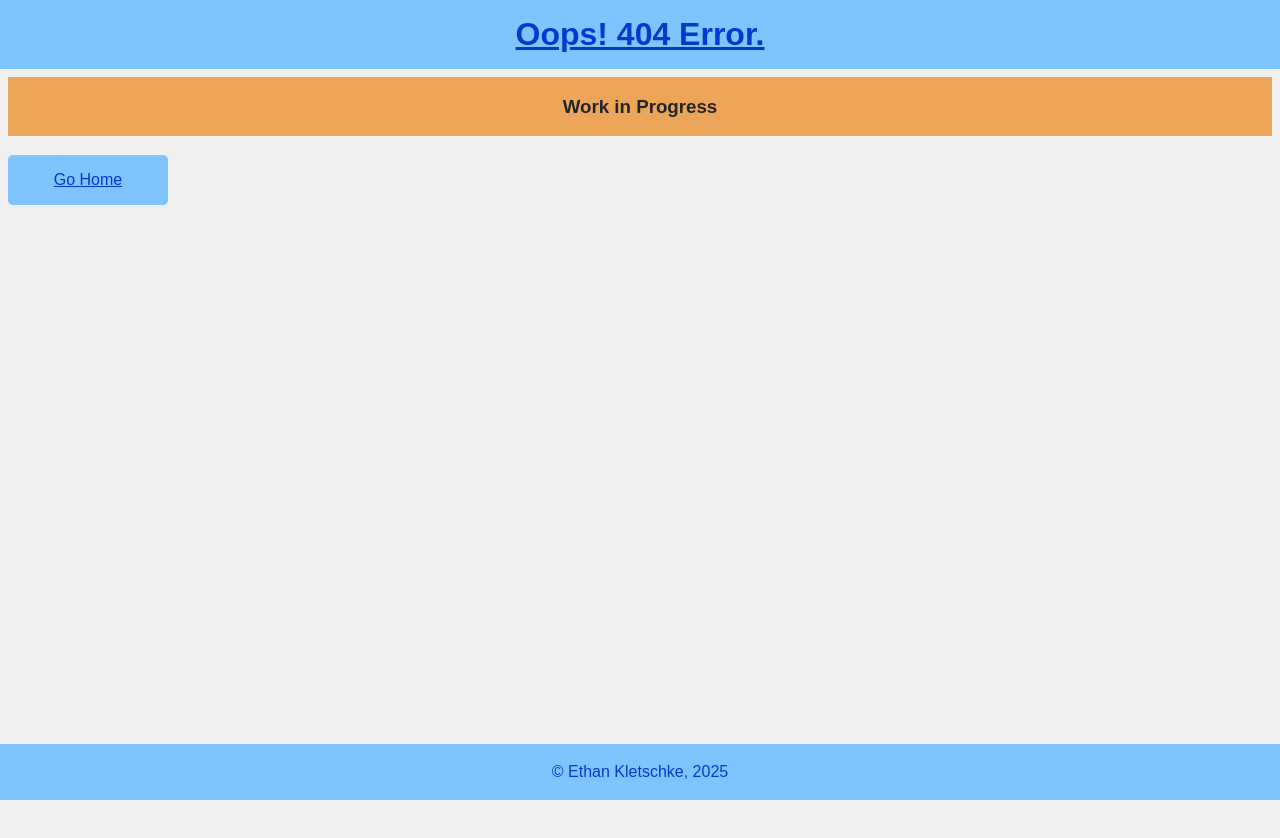
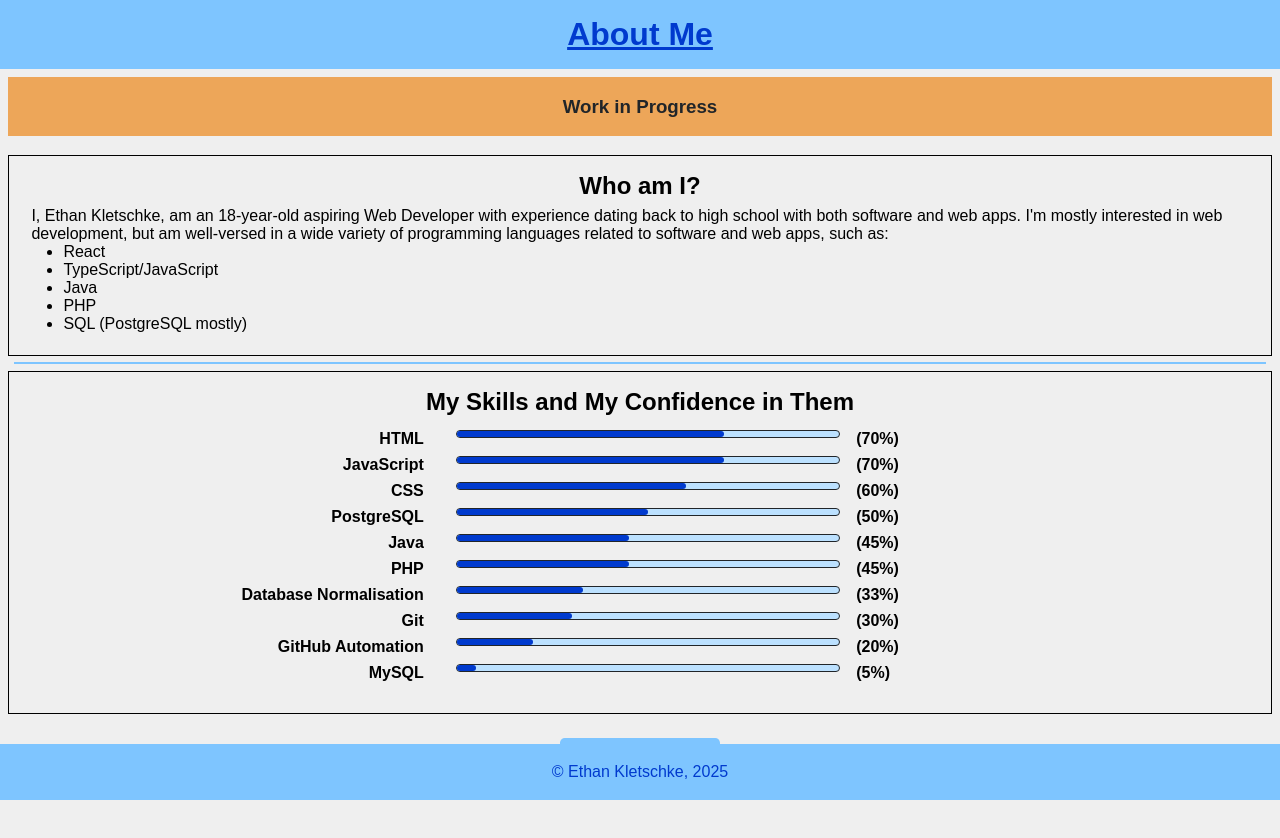
Before and after one commit to ethanKletschke/TSX-Portfolio-App, a React (Vite) app: page /aboutMe in a window 1280 px wide. Before the commit this address had no page. Shown: the top 838 px of the page. Before the commit the page ends 800 px from the top, so only its background shows below. Built offline with nearby package versions, Linux system fonts and the light colour scheme.

Commit message:
Add AboutMe page

```diff
--- a/src/App.tsx
+++ b/src/App.tsx
@@ -1,4 +1,5 @@
 import { Route, Routes } from "react-router-dom";
+import AboutMe from "./pages/AboutMe/AboutMe.tsx";
 import ConsecSum from "./pages/ConsecSum/ConsecSum.tsx";
 import DiceRoll from "./pages/DiceRoll/DiceRoll.tsx";
 import EmailValidate from "./pages/EmailValidate/EmailValidate.tsx";
@@ -14,6 +15,8 @@ export default function App() {
       <Routes>
         {/* Route Index */}
         <Route path="/" element={<Home />} />
+        {/* About Me Page */}
+        <Route path="/aboutMe" element={<AboutMe />} />
         {/* Sentence Sort */}
         <Route path="/sentenceSort" element={<SentSort />} />
         {/* Consecutive Summation */}
--- a/src/comps/GoHomeBtn/GoHomeBtn.module.css
+++ b/src/comps/GoHomeBtn/GoHomeBtn.module.css
@@ -4,7 +4,8 @@
   border-radius: 0.3em;
   padding: 1em;
   background-color: var(--lightBlue);
-  display: inline-block;
+  display: block;
   width: 10em;
   text-align: center;
+  margin: auto;
 }
--- /dev/null
+++ b/src/comps/SkillProgress/SkillProgress.module.css
@@ -0,0 +1,52 @@
+:root {
+  --lBlue: #bce1ff;
+}
+
+.wrapper {
+  display: flex;
+  margin: 0.5em;
+}
+
+.wrapper > * {
+  flex: 1;
+}
+
+.wrapper label {
+  text-align: right;
+  display: inline-block;
+  margin-right: 1em;
+  font-weight: bold;
+}
+
+.percentLabel {
+  font-weight: bold;
+}
+
+.pbar {
+  appearance: none;
+  -webkit-appearance: none;
+  -moz-appearance: none;
+  width: 20%;
+  height: 0.5em;
+  margin: 0 1em;
+  /* vertical-align: baseline; */
+  align-items: baseline;
+}
+
+.pbar::-webkit-progress-bar,
+.pbar::-webkit-progress-value {
+  border-radius: 0.4em;
+}
+
+.pbar::-webkit-progress-bar {
+  border: 1pt solid var(--black);
+  background-color: var(--lBlue);
+}
+
+.pbar::-webkit-progress-value {
+  background-color: var(--blue);
+}
+
+.pbar::-moz-progress-bar {
+  background-color: var(--lBlue);
+}
--- /dev/null
+++ b/src/comps/SkillProgress/SkillProgress.tsx
@@ -0,0 +1,22 @@
+import styles from "./SkillProgress.module.css";
+
+type progressProps = {
+  value: number;
+  lbl: string;
+  id: string;
+};
+
+// Defines a progress bar that displays my confidence in a programming language
+export default function SkillProgress({ value, lbl, id }: progressProps) {
+  return (
+    <div className={styles.wrapper}>
+      <label htmlFor={id}>
+        {lbl}
+      </label>
+      <progress className={styles.pbar} id={id + "-bar"} max="100" value={value}>
+        {value}%
+      </progress>
+      <span className={styles.percentLabel}>({value}%)</span>
+    </div>
+  );
+}
--- a/src/index.css
+++ b/src/index.css
@@ -29,6 +29,10 @@ a {
 #main-body {
   margin: 0.5em;
   padding-bottom: 1em;
+}
+
+main {
+  margin-bottom: 3em;
 }
 
 /* Target all forms under <main> */
--- /dev/null
+++ b/src/pages/AboutMe/AboutMe.module.css
@@ -0,0 +1,16 @@
+.body-section {
+  border: 1pt solid;
+  padding: 1em;
+}
+
+.body-section > article {
+  padding: 0.4em;
+}
+
+.body-section ul {
+  margin: 0 2em;
+}
+
+.body-section h2 {
+  text-align: center;
+}
--- /dev/null
+++ b/src/pages/AboutMe/AboutMe.tsx
@@ -0,0 +1,65 @@
+import Footer from "../../comps/Footer/Footer";
+import GoHomeBtn from "../../comps/GoHomeBtn/GoHomeBtn";
+import Header from "../../comps/Header/Header";
+import SkillProgress from "../../comps/SkillProgress/SkillProgress";
+import WorkInProg from "../../comps/WorkInProg/WorkInProg";
+import styles from "./AboutMe.module.css";
+
+export default function AboutMe() {
+  return (
+    <main>
+      <Header>
+        About Me
+      </Header>
+
+      <article id="main-body">
+        <WorkInProg />
+
+        <section className={styles["body-section"]}>
+          <header>
+            <h2>Who am I?</h2>
+          </header>
+          <article>
+            <p>
+              I, Ethan Kletschke, am an 18-year-old aspiring Web Developer
+              with experience dating back to high school with both software
+              and web apps. I'm mostly interested in web development, but am well-versed in
+              a wide variety of programming languages related to software and web apps, such as:
+            </p>
+            <ul>
+              <li>React</li>
+              <li>TypeScript/JavaScript</li>
+              <li>Java</li>
+              <li>PHP</li>
+              <li>SQL (PostgreSQL mostly)</li>
+            </ul>
+          </article>
+        </section>
+
+        <hr />
+
+        <section className={styles["body-section"]}>
+          <header>
+            <h2>My Skills and My Confidence in Them</h2>
+          </header>
+          <article>
+            <SkillProgress lbl="HTML" value={70} id="html" />
+            <SkillProgress lbl="JavaScript" value={70} id="js" />
+            <SkillProgress lbl="CSS" value={60} id="css" />
+            <SkillProgress lbl="PostgreSQL" value={50} id="pgsql" />
+            <SkillProgress lbl="Java" value={45} id="java" />
+            <SkillProgress lbl="PHP" value={45} id="php" />
+            <SkillProgress lbl="Database Normalisation" value={33} id="db-norm" />
+            <SkillProgress lbl="Git" value={30} id="git" />
+            <SkillProgress lbl="GitHub Automation" value={20} id="github-auto" />
+            <SkillProgress lbl="MySQL" value={5} id="mysql" />
+          </article>
+        </section>
+      </article>
+
+      <GoHomeBtn />
+
+      <Footer />
+    </main>
+  );
+}
--- a/src/pages/Home/Home.tsx
+++ b/src/pages/Home/Home.tsx
@@ -18,6 +18,11 @@ export default function Home() {
 
         {/* Table of contents */}
         <ul className={styles.toc}>
+          <li>
+            <Link to="/aboutMe">
+              About Me
+            </Link>
+          </li>
           <li>
             <Link to="/sentenceSort">
               Sort a Sentence
@@ -51,7 +56,7 @@ export default function Home() {
         </ul>
       </article>
 
-      {/* Footer for page with copyright info */}
+      {/* Footer for page, with copyright info */}
       <Footer />
     </main>
   );
```
